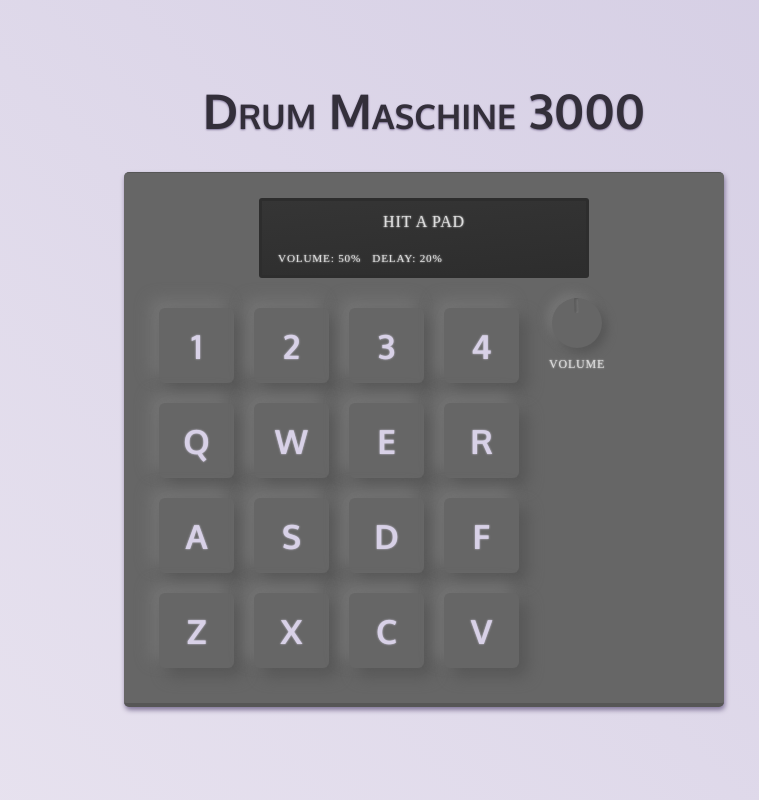
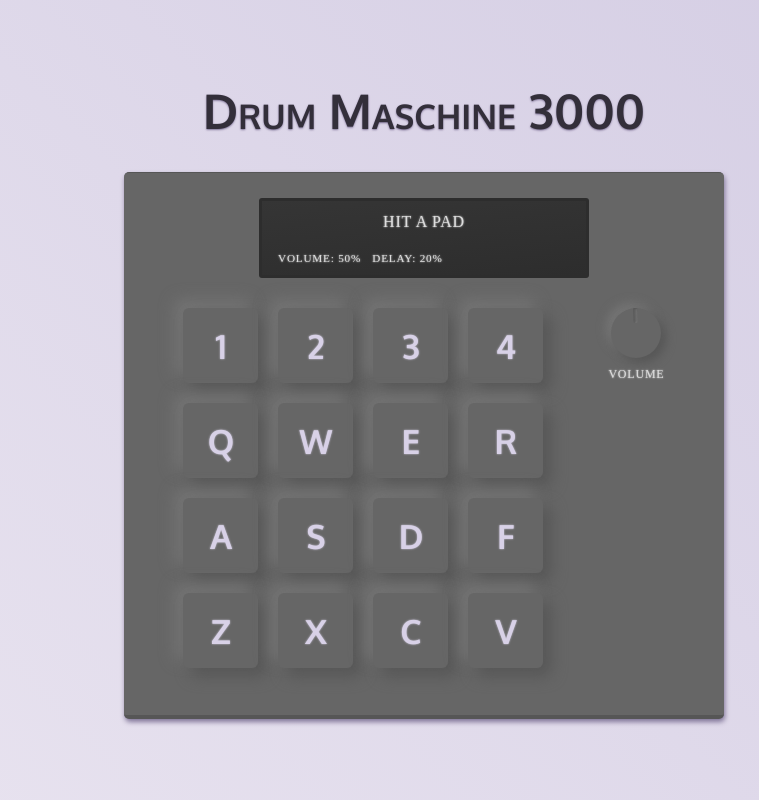
Before and after one commit to chadchristensen/drummachine3000, a React (Create React App) app: page / in a window 1280 px wide. Shown: the whole page, without its empty margins (216-975 px from the left). Built offline with nearby package versions, Linux system fonts and the light colour scheme; no server answers; a web font is replaced by a local one.

Commit message:
align control knobs with drum pads

```diff
--- a/src/App.js
+++ b/src/App.js
@@ -43,7 +43,10 @@ const DrumMachine = styled.div`
 
 const WorkSpace = styled.div`
   display: flex;
+  justify-content: space-around;
+  margin: .75em;
 `
+
 let buffer;
 let context;
 
--- a/src/components/Knob.js
+++ b/src/components/Knob.js
@@ -6,6 +6,7 @@ const Container = styled.div`
   display: flex;
   flex-direction: column;
   align-items: center;
+  margin: 10px;
 `
 
 const Dial = styled.div`
```
